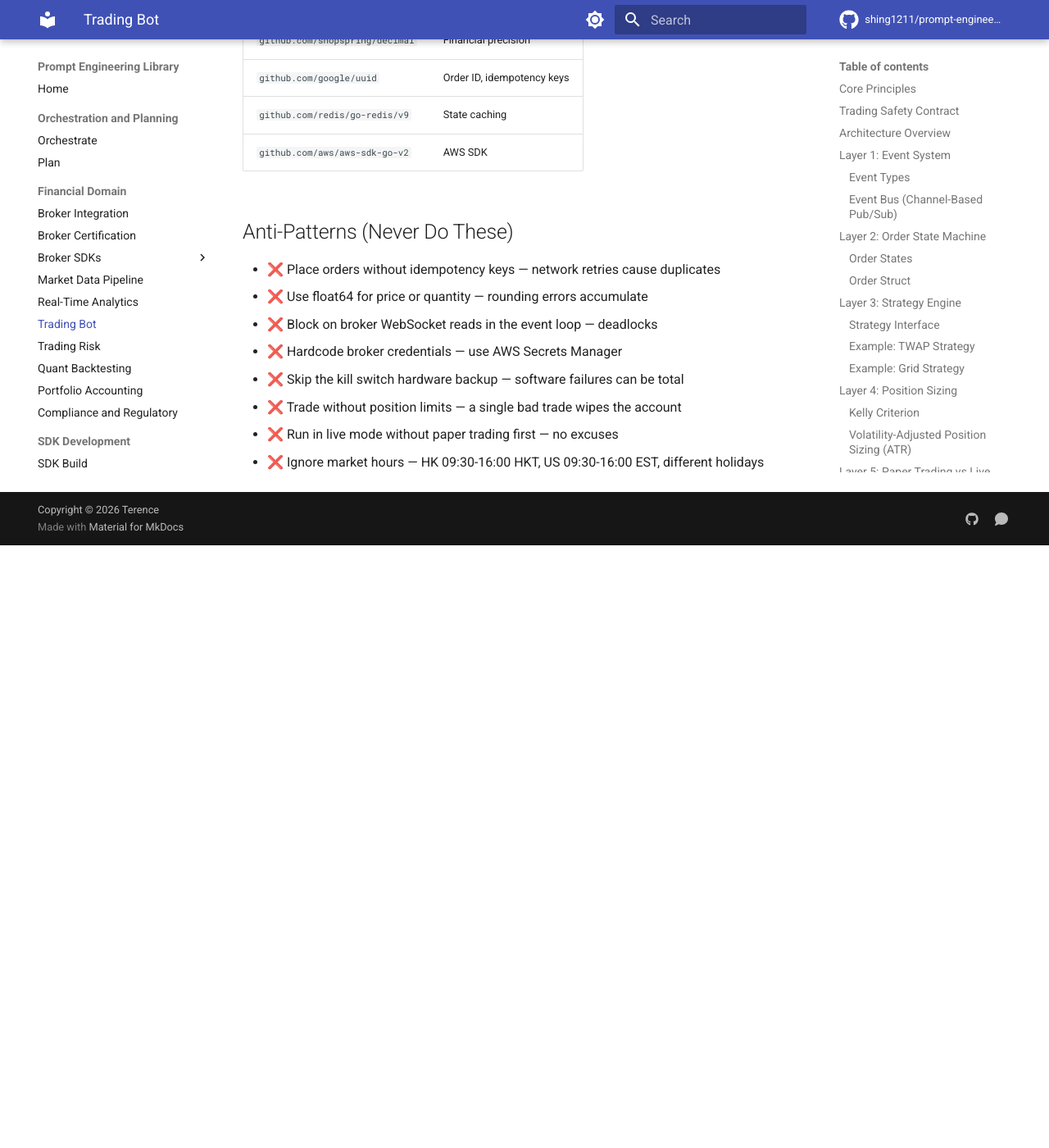
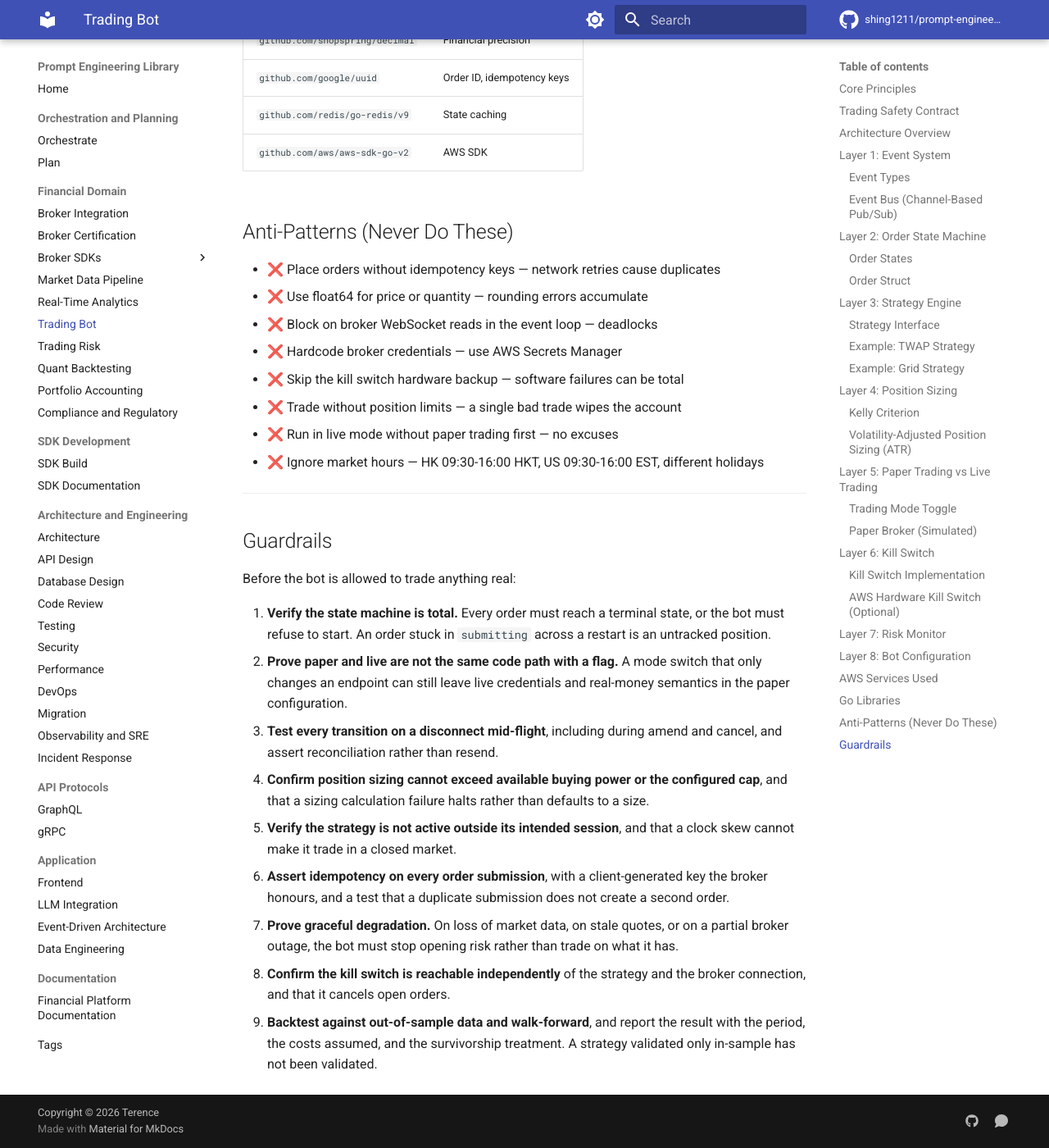
Before and after one commit to shing1211/prompt-engineering, an MkDocs documentation site: the page built from prompts/trading-bot.md, in a window 1280 px wide and 1400 px high, scrolled down 17681 px. Shown: the whole window at 82% size. Built offline with MkDocs 1.6.1 and Material for MkDocs 9.7.7, drawn with Linux system fonts in a browser that asks for light colours; comment, search, counter and statistics services are not loaded; before the commit the page ends 18346 px from its top, so only the background shows below that.

Commit message:
docs: add guardrails to trading-risk and trading-bot
Both already carried strong anti-patterns and lacked the verification
counterpart, so the guardrails are the ones that require proof rather than
assertion.

trading-risk requires the kill switch to be demonstrated, not present: trip
it in a test and assert no new order reaches the broker, open orders are
cancelled, and resumption needs an explicit reset. It also requires the
system to fail safe when the risk service is unreachable, which is the
failure mode that silently continues trading with stale limits. Maintenance
margin is read from the broker's published requirement, never defaulted,
which is the correction from 0.1.1 restated as a gate.

trading-bot requires the order state machine to be total, so no order is
stuck in submitting across a restart as an untracked position, and requires
paper and live not to be the same code path with a flag. Backtesting is
gated on out-of-sample and walk-forward validation with costs and
survivorship treatment reported, because a strategy validated only
in-sample has not been validated.

```diff
--- a/prompts/trading-bot.md
+++ b/prompts/trading-bot.md
@@ -890,3 +890,34 @@ execution:
 - ❌ Trade without position limits — a single bad trade wipes the account
 - ❌ Run in live mode without paper trading first — no excuses
 - ❌ Ignore market hours — HK 09:30-16:00 HKT, US 09:30-16:00 EST, different holidays
+
+---
+
+## Guardrails
+
+Before the bot is allowed to trade anything real:
+
+1. **Verify the state machine is total.** Every order must reach a terminal
+   state, or the bot must refuse to start. An order stuck in `submitting`
+   across a restart is an untracked position.
+2. **Prove paper and live are not the same code path with a flag.** A mode
+   switch that only changes an endpoint can still leave live credentials and
+   real-money semantics in the paper configuration.
+3. **Test every transition on a disconnect mid-flight**, including during
+   amend and cancel, and assert reconciliation rather than resend.
+4. **Confirm position sizing cannot exceed available buying power or the
+   configured cap**, and that a sizing calculation failure halts rather than
+   defaults to a size.
+5. **Verify the strategy is not active outside its intended session**, and
+   that a clock skew cannot make it trade in a closed market.
+6. **Assert idempotency on every order submission**, with a client-generated
+   key the broker honours, and a test that a duplicate submission does not
+   create a second order.
+7. **Prove graceful degradation.** On loss of market data, on stale quotes, or
+   on a partial broker outage, the bot must stop opening risk rather than
+   trade on what it has.
+8. **Confirm the kill switch is reachable independently** of the strategy and
+   the broker connection, and that it cancels open orders.
+9. **Backtest against out-of-sample data and walk-forward**, and report the
+   result with the period, the costs assumed, and the survivorship treatment.
+   A strategy validated only in-sample has not been validated.
--- a/prompts/trading-risk.md
+++ b/prompts/trading-risk.md
@@ -857,3 +857,33 @@ risk:
 - ❌ Ignore correlation between positions — diversification benefit is overstated
 - ❌ Set a max drawdown limit without connecting it to recovery capacity and
   risk appetite. The number is a mandate, not a constant
+
+---
+
+## Guardrails
+
+Before the risk system is trusted with a live account:
+
+1. **Derive every threshold from a stated mandate**, not from a default in
+   this file. Record the approver, the date, and the reason. A limit nobody
+   approved is not a control.
+2. **Read maintenance margin from the broker's published requirement** for the
+   account and instrument set. Never hardcode it, and never assume it matches
+   another venue or account type.
+3. **Prove the kill switch actually stops trading.** In a test, trip it and
+   assert no new order reaches the broker, that open orders are cancelled,
+   and that the system cannot resume without an explicit reset.
+4. **Verify the kill switch fails safe.** If the risk service is unreachable,
+   the system must stop, not continue with stale limits.
+5. **Confirm limits are evaluated on every order path**, including
+   amendments, and that a rejected order is reported with the limit it
+   breached.
+6. **Reconcile the risk system's position view against the broker** on a
+   schedule, and treat a divergence as a stop condition rather than a warning.
+7. **Validate the VaR or exposure method against a known dataset** and record
+   its error on that set. An unvalidated risk number is an opinion.
+8. **Test the failure modes that bypass limits** — a stale position view, a
+   clock skew, a partially failed order — and assert each one halts or refuses
+   rather than proceeding.
+9. **Prove redaction of account values** from logs, traces, and alerts. Risk
+   telemetry is read widely, and position sizes are commercially sensitive.
```
